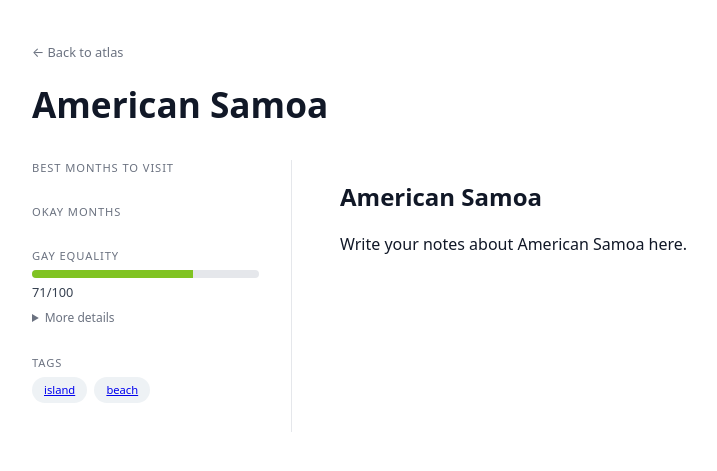
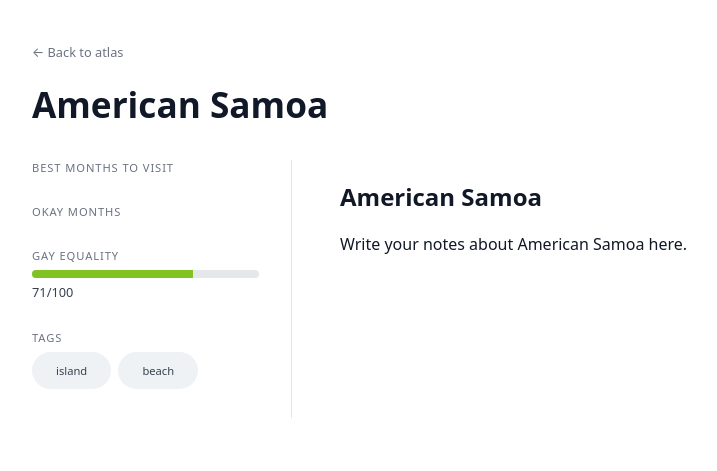
Before and after one commit to Joshua-kea/Travel, a Jekyll site: the page built from _countries/american-samoa.md, in a window 1280 px wide. Shown: the top 471 px of the page, without its empty margins (58-775 px from the left). Built offline with Jekyll 4.4.1, drawn with Linux system fonts in a browser that asks for light colours.

Commit message:
tag chips

```diff
--- a/_layouts/country.html
+++ b/_layouts/country.html
@@ -55,17 +55,8 @@
                 <label>Best months to visit</label>
                 <ul>
                     {% assign month_names = "January,February,March,April,May,June,July,August,September,October,November,December" | split: "," %}
-
-                    {% assign months_raw = page.best_months %}
-                    {% if months_raw contains "," %}
-                    {% assign months = months_raw | split: "," %}
-                    {% else %}
-                    {% assign months = months_raw %}
-                    {% endif %}
-
-                    {% for m in months %}
-                    {% assign idx = m | strip | plus: 0 | minus: 1 %}
-                    <li>{{ month_names[idx] }}</li>
+                    {% for m in page.best_months %}
+                    <li>{{ month_names[m | minus: 1] }}</li>
                     {% endfor %}
                 </ul>
             </div>
@@ -76,17 +67,8 @@
                 <label>Okay months</label>
                 <ul>
                     {% assign month_names = "January,February,March,April,May,June,July,August,September,October,November,December" | split: "," %}
-
-                    {% assign months_raw = page.ok_months %}
-                    {% if months_raw contains "," %}
-                    {% assign months = months_raw | split: "," %}
-                    {% else %}
-                    {% assign months = months_raw %}
-                    {% endif %}
-
-                    {% for m in months %}
-                    {% assign idx = m | strip | plus: 0 | minus: 1 %}
-                    <li>{{ month_names[idx] }}</li>
+                    {% for m in page.ok_months %}
+                    <li>{{ month_names[m | minus: 1] }}</li>
                     {% endfor %}
                 </ul>
             </div>
@@ -108,30 +90,21 @@
             <div class="fact">
                 <label>Currency</label>
 
-                {% if page.currency.name %}
                 <div class="value">
                     {{ page.currency.name }}
-                    {% if page.currency.symbol or page.currency.code %}
                     <span class="currency-meta">
-                        {% if page.currency.symbol %}{{ page.currency.symbol }}{% endif %}
-                        {% if page.currency.code %} ({{ page.currency.code }}){% endif %}
+                        {{ page.currency.symbol }} ({{ page.currency.code }})
                     </span>
-                    {% endif %}
                 </div>
-                {% endif %}
 
-                <div class="value" style="margin-top:0.4rem;">
-                    1 {{ page.currency.name }} =
-                </div>
-                <div class="budget-secondary">
+                <div class="budget-secondary" style="margin-top:0.4rem;">
+                    1 {{ page.currency.name }} =<br>
                     {{ page.currency.rates.per_1.eur }} EUR<br>
                     {{ page.currency.rates.per_1.dkk }} DKK
                 </div>
 
-                <div class="value" style="margin-top:0.6rem;">
-                    100 {{ page.currency.name }} =
-                </div>
-                <div class="budget-secondary">
+                <div class="budget-secondary" style="margin-top:0.6rem;">
+                    100 {{ page.currency.name }} =<br>
                     {{ page.currency.rates.per_100.eur }} EUR<br>
                     {{ page.currency.rates.per_100.dkk }} DKK
                 </div>
@@ -151,26 +124,47 @@
                     </div>
                 </div>
                 <div class="gay-score">{{ page.gay_friendliness }}/100</div>
-
-                {% if page.gay_details %}
-                <details class="gay-details">
-                    <summary>More details</summary>
-                    <div class="gay-details-content">
-                        {{ page.gay_details | markdownify }}
-                    </div>
-                </details>
-                {% endif %}
             </div>
             {% endif %}
 
             {% if page.tags and page.tags.size > 0 %}
             <div class="fact">
                 <label>Tags</label>
+
+                {% assign tag_labels =
+                "culture:Culture,
+                food:Food,
+                cheap:Budget friendly,
+                expensive:Expensive,
+                island:Island,
+                beach:Beach,
+                walkable:Walkable,
+                short_trip:Short trip,
+                long_trip:Long trip,
+                friends_and_family:Friends & family,
+                gay_friendly:Gay friendly,
+                j_wants_to_go:J wants to go,
+                m_wants_to_go:M wants to go,
+                j_has_been:J has been,
+                m_has_been:M has been"
+                | split: "," %}
+
                 <ul class="tags">
                     {% for tag in page.tags %}
+                    {% assign label = tag %}
+                    {% for pair in tag_labels %}
+                    {% assign kv = pair | split: ":" %}
+                    {% if kv[0] == tag %}
+                    {% assign label = kv[1] %}
+                    {% endif %}
+                    {% endfor %}
+
                     <li>
-                        <a href="{{ '/atlas/?tag=' | relative_url }}{{ tag }}">
-                            {{ tag }}
+                        <a
+                                href="{{ '/atlas/?tag=' | relative_url }}{{ tag }}"
+                                class="tag-chip"
+                        >
+                            {{ label }}
                         </a>
                     </li>
                     {% endfor %}
--- a/assets/css/country.css
+++ b/assets/css/country.css
@@ -221,3 +221,16 @@ body {
         padding-right: 0;
     }
 }
+.tag-chip {
+    text-decoration: none;
+    color: #374151;
+    background: #eef2f5;
+    padding: 0.35rem 0.75rem;
+    border-radius: 999px;
+    font-size: 0.7rem;
+    display: inline-block;
+}
+
+.tag-chip:hover {
+    background: #e2e8f0;
+}
```
